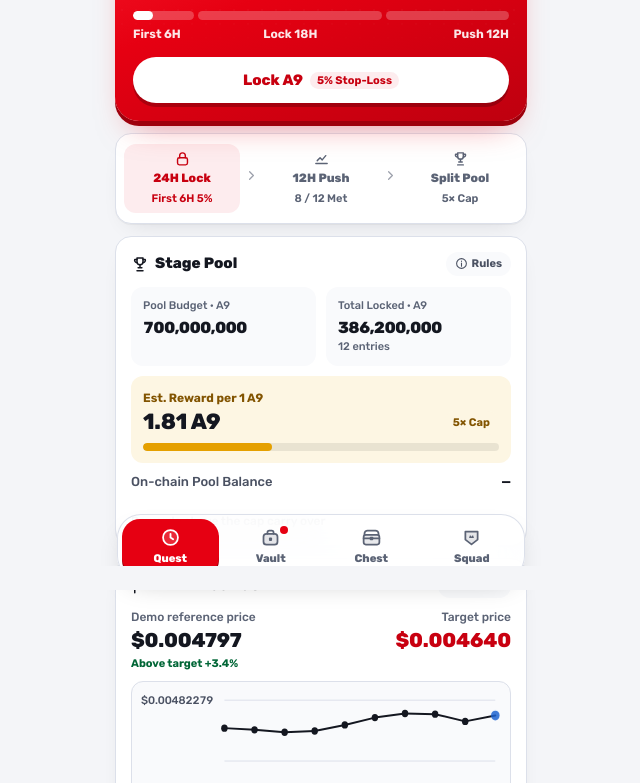
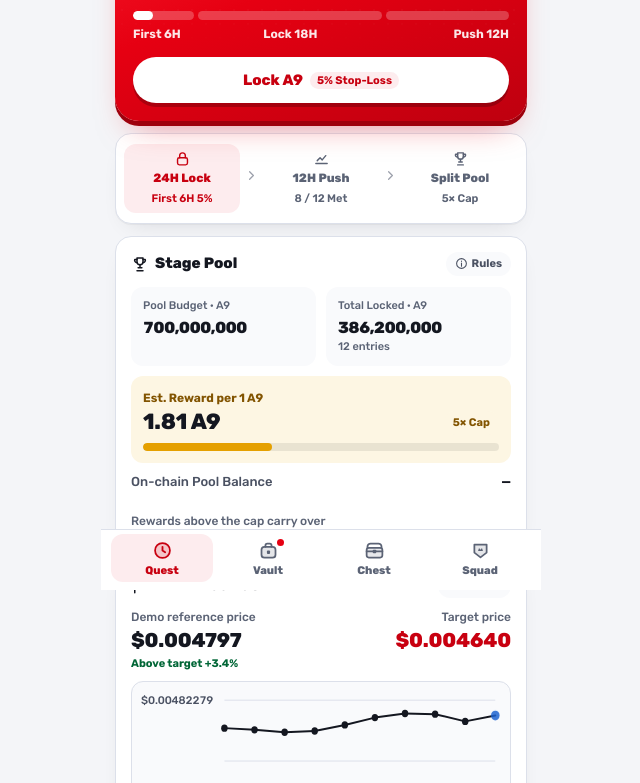
Before and after one commit to tii-mom/A9mini, a plain HTML site: page a9-mini-app/index.html in a window 1280 px wide. Shown: the part 210-993 px from the top of the page, without its empty margins (319-959 px from the left). Drawn offline with Linux system fonts and the light colour scheme.

Commit message:
feat(miniapp): use the A9 name and dock tabs in the Telegram viewport

```diff
--- a/a9-mini-app/a9.json
+++ b/a9-mini-app/a9.json
@@ -2,7 +2,7 @@
   "name": "A9",
   "symbol": "A9",
   "decimals": "9",
-  "description": "A9 · Wealth Quest — 10,000,000,000 fixed supply TON Jetton powering the immutable Price-Unlock protocol (v17.0: First 6H 5% Stop-Loss, 12H Push >=8/12, 5x cap, 14D unlock & Instant Cashout 30% now / 70% burn).",
+  "description": "A9 — 10,000,000,000 fixed supply TON Jetton powering the immutable Price-Unlock protocol (v17.0: First 6H 5% Stop-Loss, 12H Push >=8/12, 5x cap, 14D unlock & Instant Cashout 30% now / 70% burn).",
   "image": "https://app.a9.lat/assets/token/a9-token-2048.png",
   "websites": [
     "https://a9.lat",
--- a/a9-mini-app/css/components.css
+++ b/a9-mini-app/css/components.css
@@ -320,7 +320,7 @@ img {
 .app-main {
   flex: 1;
   width: 100%;
-  padding: 6px calc(14px + var(--wv-safe-right)) calc(98px + var(--wv-safe-bottom)) calc(14px + var(--wv-safe-left));
+  padding: 6px calc(14px + var(--wv-safe-right)) var(--app-dock-space) calc(14px + var(--wv-safe-left));
   display: flex;
   flex-direction: column;
   gap: 12px;
@@ -1495,30 +1495,23 @@ img {
 }
 
 /* --------------------------------------------------------------------------
-   七、精装缝线悬浮底栏 (#app-tabbar) — 完整适配 Telegram 安全区
+   七、主导航底栏
    -------------------------------------------------------------------------- */
 .app-tabbar {
   position: fixed;
-  left: 50%;
-  transform: translateX(-50%);
-  bottom: max(10px, var(--wv-safe-bottom));
-  width: min(calc(100% - 24px - var(--wv-safe-left) - var(--wv-safe-right)), 416px);
-  min-height: 58px;
-  padding: 4px;
-  border-radius: var(--radius-lg, 16px);
-  border: 1.5px solid var(--card-border);
+  inset-inline: 0;
+  top: min(100%, var(--tg-viewport-stable-height, 100%));
+  transform: translateY(-100%);
+  max-width: 440px;
+  margin-inline: auto;
+  padding: 4px max(10px, var(--wv-safe-right)) var(--app-dock-bottom-padding) max(10px, var(--wv-safe-left));
+  border-top: 1px solid var(--card-border);
   background: var(--tabbar-bg);
-  box-shadow:
-    inset 0 1px 0 var(--card-highlight),
-    0 3.5px 0 var(--card-thickness),
-    0 10px 20px rgba(20, 22, 30, 0.10);
   display: grid;
   grid-template-columns: repeat(4, minmax(0, 1fr));
   gap: 4px;
   z-index: 45;
 }
-
-.app-tabbar::before { display: none; }
 
 .quest-lock-card,
 .quest-pool,
@@ -1564,22 +1557,6 @@ img {
   }
 }
 
-/* 底栏下方视口级渐隐收口遮罩（避开 .app-tabbar 的 transform 包含块陷阱） */
-.tma-shell:not(:has(.app-main.no-tabbar))::after {
-  content: '';
-  position: fixed;
-  left: 50%;
-  transform: translateX(-50%);
-  bottom: 0;
-  width: min(100vw, 440px);
-  height: calc(24px + var(--wv-safe-bottom));
-  background: var(--paper-bg);
-  pointer-events: none;
-  z-index: 42;
-}
-
-.dock-pill { display: none; }
-
 .tab-item {
   position: relative;
   z-index: 1;
@@ -1589,7 +1566,7 @@ img {
   justify-content: center;
   gap: 2px;
   min-width: 0;
-  min-height: 46px;
+  min-height: var(--app-dock-row-height);
   text-decoration: none;
   border: 0;
   border-radius: var(--radius-md, 12px);
@@ -1604,7 +1581,7 @@ img {
 
 .tab-item svg { width: 21px; height: 21px; }
 
-/* Switch 精工指示灯选中态：柔和哑光底 + 高对比品牌红字 + 顶部 3px 指示短杠 */
+/* 选中态保留红色图文和浅红底。 */
 .tab-item.active {
   background: var(--nt-red-soft);
   color: var(--nt-red-ink, var(--nt-red));
@@ -1612,24 +1589,10 @@ img {
   transform: none;
 }
 
-.tab-item.active::before {
-  content: '';
-  position: absolute;
-  top: 0;
-  left: 50%;
-  transform: translateX(-50%);
-  width: 22px;
-  height: 3px;
-  border-radius: 0 0 3px 3px;
-  background: var(--nt-red);
-}
-
-.tab-item.active svg { animation: tab-boing 260ms var(--ease-spring); }
-
 .tab-badge {
   position: absolute;
-  top: 6px;
-  right: 16px;
+  top: 5px;
+  inset-inline-start: calc(50% + 9px);
   width: 7px;
   height: 7px;
   border-radius: 50%;
--- a/a9-mini-app/css/quest.css
+++ b/a9-mini-app/css/quest.css
@@ -1,5 +1,5 @@
 /* =====================================================================
-   A9 · 财富大冒险 — Quest 视图层样式（基于 tokens.css 融合）
+   A9 — Quest 视图层样式（基于 tokens.css 融合）
    设计语言：Switch 系统级「红白卡带」+ Joy-Con 双色语义
    阶段色：红 = 锁仓可进 / 石墨黑 = 封盘冲价 / 绿 = 通关 / 灰 = 止损 / 蓝 = 金库与战队
    兼容底层 components.css 钱包弹窗、风控确认卡 (#tx-confirm-ok) 与在途横幅 (#a9-pending-tx-bar)
@@ -105,11 +105,6 @@ body.quest-shell-active {
 .quest-shell-active .app-main {
   padding-left: calc(14px + var(--wv-safe-left, 0px));
   padding-right: calc(14px + var(--wv-safe-right, 0px));
-  padding-bottom: calc(104px + var(--wv-safe-bottom, 0px));
-}
-
-.quest-shell-active .app-main.no-tabbar {
-  padding-bottom: calc(28px + var(--wv-safe-bottom, 0px));
 }
 
 .quest-shell-active .quest-brand {
@@ -125,7 +120,7 @@ body.quest-shell-active {
   flex: none;
   border-radius: 12px;
 }
-.quest-brand-copy { display: grid; min-width: 0; font-size: clamp(13px, 3.8vw, 15px); line-height: 1.2; }
+.quest-brand-copy { display: grid; min-width: 0; font-size: clamp(15px, 4vw, 17px); line-height: 1.2; white-space: nowrap; }
 .quest-brand-copy small { color: var(--q-ink-3); font-size: 11px; }
 .quest-shell-active .header-right { flex-shrink: 0; }
 
@@ -177,81 +172,6 @@ body.quest-shell-active {
   .quest-shell-active .wallet-pill-balance { max-width: 118px; }
 }
 
- /* 悬浮 Quest 4-Tab Dock */
-.quest-shell-active .app-tabbar {
-  position: fixed;
-  z-index: 40;
-  transform: none;
-  width: auto;
-  left: max(calc(12px + var(--wv-safe-left, 0px)), calc(50% - 204px));
-  right: max(calc(12px + var(--wv-safe-right, 0px)), calc(50% - 204px));
-  bottom: calc(10px + var(--wv-safe-bottom, 0px));
-  max-width: 416px;
-  margin: 0 auto;
-  height: 66px;
-  padding: 5px;
-  border-radius: 24px;
-  border: 0;
-  display: grid;
-  grid-template-columns: repeat(4, 1fr);
-  gap: 4px;
-  background: color-mix(in srgb, var(--q-surface) 90%, transparent);
-  -webkit-backdrop-filter: blur(18px) saturate(1.4);
-  backdrop-filter: blur(18px) saturate(1.4);
-  box-shadow: 0 12px 28px -12px rgba(0, 0, 0, 0.28), inset 0 0 0 1px var(--q-line);
-}
-
-.quest-shell-active .app-tabbar.hidden {
-  display: none;
-}
-
-.quest-shell-active .app-tabbar .tab-item {
-  position: relative;
-  display: flex;
-  flex-direction: column;
-  align-items: center;
-  justify-content: center;
-  gap: 3px;
-  min-height: 48px;
-  padding: 4px 2px;
-  border-radius: 18px;
-  font-size: 11px;
-  font-weight: 800;
-  color: var(--q-ink-3);
-  text-decoration: none;
-  transition: background 0.18s, color 0.18s, transform 0.08s;
-}
-
-.quest-shell-active .app-tabbar .tab-item:active {
-  transform: translateY(1px);
-}
-
-.quest-shell-active .app-tabbar .tab-item.active {
-  color: #FFFFFF;
-  background: var(--q-red);
-  box-shadow: 0 3px 0 var(--q-red-d);
-}
-
-.quest-shell-active .app-tabbar .tab-item.active svg {
-  color: #FFFFFF;
-  stroke: #FFFFFF;
-}
-
-.quest-shell-active .app-tabbar .tab-badge {
-  position: absolute;
-  top: 7px;
-  left: calc(50% + 9px);
-  width: 8px;
-  height: 8px;
-  border-radius: 999px;
-  background: var(--q-red);
-  box-shadow: 0 0 0 2px var(--q-surface);
-}
-
-.quest-shell-active .app-tabbar .tab-item.active .tab-badge {
-  background: #FFFFFF;
-  box-shadow: 0 0 0 2px var(--q-red);
-}
 
 /* ---------------- Quest 通用工具与卡片 ---------------- */
 .q-view {
--- a/a9-mini-app/css/tokens.css
+++ b/a9-mini-app/css/tokens.css
@@ -19,6 +19,11 @@
   --wv-safe-bottom: max(env(safe-area-inset-bottom, 0px), var(--tg-safe-area-inset-bottom, 0px), var(--tg-content-safe-area-inset-bottom, 0px));
   --wv-safe-left: max(env(safe-area-inset-left, 0px), var(--tg-safe-area-inset-left, 0px), var(--tg-content-safe-area-inset-left, 0px));
   --wv-safe-right: max(env(safe-area-inset-right, 0px), var(--tg-safe-area-inset-right, 0px), var(--tg-content-safe-area-inset-right, 0px));
+
+  --app-dock-row-height: 48px;
+  --app-dock-bottom-padding: max(8px, var(--wv-safe-bottom));
+  --app-dock-viewport-gap: max(0px, calc(100dvh - var(--tg-viewport-stable-height, 100dvh)));
+  --app-dock-space: calc(var(--app-dock-row-height) + 5px + var(--app-dock-bottom-padding) + var(--app-dock-viewport-gap) + 16px);
 
   /* 90% 洁净中性底色与精工实体表面（双端统一） */
   --paper-bg: #F4F5F8;
--- a/a9-mini-app/js/app.js
+++ b/a9-mini-app/js/app.js
@@ -238,7 +238,7 @@ function renderHeader(route) {
     <div class="header-left">
       ${isStack ? `<button class="icon-btn" id="hdr-back" type="button" aria-label="${L('返回', 'Back')}">${icon('arrowLeft', 16)}</button>` : ''}
       ${!isStack
-        ? `<a class="quest-brand" href="#/profile" aria-label="${L('我的', 'My profile')}"><img class="quest-brand-mark" src="./assets/brand/apple-touch-icon.png" width="34" height="34" alt="" /><span class="quest-brand-copy"><b>${L('财富大冒险', 'Wealth Quest')}</b>${stageLabel ? `<small>${escapeHtml(stageLabel)}</small>` : ''}</span></a>`
+        ? `<a class="quest-brand" href="#/profile" aria-label="${L('我的', 'My profile')}"><img class="quest-brand-mark" src="./assets/brand/apple-touch-icon.png" width="34" height="34" alt="" /><span class="quest-brand-copy"><b>A9</b>${stageLabel ? `<small>${escapeHtml(stageLabel)}</small>` : ''}</span></a>`
         : `<div class="header-title"><span class="header-title-text">${titleText}</span></div>`
       }
     </div>
--- a/a9-mini-app/js/i18n.js
+++ b/a9-mini-app/js/i18n.js
@@ -25,8 +25,7 @@ export function syncDocumentLang(routeTitle) {
     document.documentElement.lang = lang;
     const isTestnet = (store.state.round?.protocolConfig?.network || config.network) === 'testnet';
     const prefix = isTestnet ? '[Testnet] ' : '';
-    const brand = lang === 'en-US' ? 'A9 · Wealth Quest' : 'A9 · 财富大冒险';
-    document.title = routeTitle ? `${prefix}${routeTitle} · A9` : `${prefix}${brand}`;
+    document.title = routeTitle ? `${prefix}${routeTitle} · A9` : `${prefix}A9`;
   }
 }
 
--- a/a9-mini-app/js/pages/system.js
+++ b/a9-mini-app/js/pages/system.js
@@ -282,7 +282,7 @@ export function renderSettingsPage(root) {
           <div class="row-start" style="gap:12px;">
             <span class="sw-about-logo" aria-hidden="true"><img src="./assets/brand/apple-touch-icon.png" width="40" height="40" alt="A9" decoding="async" /></span>
             <div style="min-width:0;">
-              <strong style="font-size:15px;font-weight:900;display:block;line-height:1.25;">${L('A9 · 财富大冒险', 'A9 · Wealth Quest')}</strong>
+              <strong style="font-size:15px;font-weight:900;display:block;line-height:1.25;">A9</strong>
               <p class="num-xs text-sec" style="margin:3px 0 0;line-height:1.4;">${L('基于 TON 的非托管涨价解锁应用', 'Non-custodial Price-Unlock app on TON')}</p>
             </div>
           </div>
--- a/a9-mini-app/tonconnect-manifest.json
+++ b/a9-mini-app/tonconnect-manifest.json
@@ -1,6 +1,6 @@
 {
   "url": "https://app.a9.lat",
-  "name": "A9 · 财富大冒险 (A9 Wealth Quest)",
+  "name": "A9",
   "iconUrl": "https://app.a9.lat/assets/token/a9-token-2048.png",
   "termsOfUseUrl": "https://app.a9.lat/terms.html",
   "privacyPolicyUrl": "https://app.a9.lat/privacy.html"
--- a/ops/scripts/setup-tg-bot.mjs
+++ b/ops/scripts/setup-tg-bot.mjs
@@ -86,14 +86,14 @@ export function buildBotSetupPlan({
     body: {
       menu_button: {
         type: 'web_app',
-        text: '进入 A9 财富大冒险',
+        text: 'A9',
         web_app: { url: normalizedAppUrl },
       },
     },
     summary: {
       menu_button: {
         type: 'web_app',
-        text: '进入 A9 财富大冒险',
+        text: 'A9',
         web_app: { url: normalizedAppUrl },
       },
     },
--- a/worker/src/api.mjs
+++ b/worker/src/api.mjs
@@ -499,7 +499,7 @@ export function createApiRouter({
           const isTestnet = String(env.A9_NETWORK || '').toLowerCase() === 'testnet';
           if (/^https:\/\//.test(String(env.A9_PUBLIC_ORIGIN || ''))) welcomePhoto = `${String(env.A9_PUBLIC_ORIGIN).replace(/\/+$/, '')}/assets/brand/bot-welcome.png`;
           replyText = [
-            isTestnet ? 'A9 · 财富大冒险  /  测试网' : 'A9 · 财富大冒险',
+            isTestnet ? 'A9  /  测试网' : 'A9',
             '开宝箱 · 闯关 · 与战队同行',
             '点击下方，开始你的冒险。',
           ].join('\n\n');
@@ -565,7 +565,7 @@ export function createApiRouter({
           ];
         } else if (command === 'rules') {
           replyText = [
-            'A9 · 财富大冒险用户指南',
+            'A9用户指南',
             '24H 锁仓（头矿 6H 5% 止损 / 普通 10% 止损）→ 12H 冲价 >= 8/12 通关，通关 20% 秒提 + 14 天逐秒解锁。',
             '完整规则、费用说明与链上合约验真请在小程序内查看。',
           ].join('\n\n');
@@ -575,7 +575,7 @@ export function createApiRouter({
           ];
         } else {
           replyText = [
-            'A9 · 财富大冒险 Bot 命令与安全指南（v17.0 涨价解锁）',
+            'A9 Bot 命令与安全指南（v17.0 涨价解锁）',
             '/start — 打开主菜单并绑定邀请归因（好友通关 8% 返佣）',
             '/status — 实时查询链上轮次、头矿 6H 与 12H 冲价进度',
             '/market — 直达宝箱商城与免费宝箱入口',
```
Also changed, not shown: a9-mini-app/index.html (+4 -4 lines), a9-mini-app/privacy.html (+3 -3 lines), a9-mini-app/terms.html (+4 -4 lines), docs/a9-user-guide.html (+1 -1 lines), ops/scripts/candidate-pages-config.test.mjs (+4 -2 lines), ops/scripts/lib/candidate-pages-config.mjs, 4 other files.
